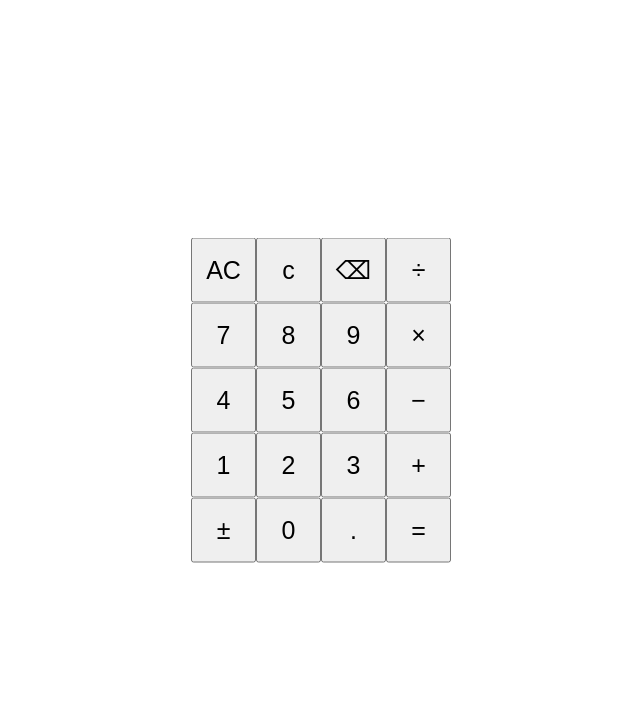
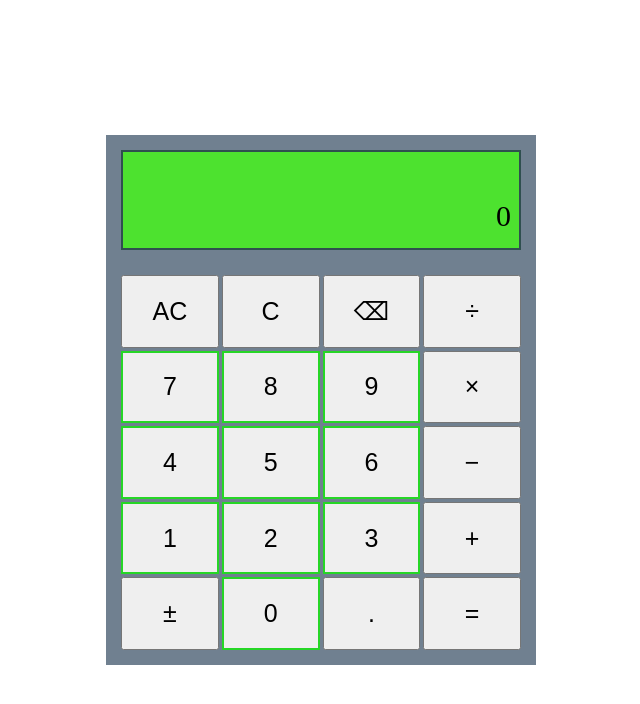
Before and after one commit to Jgvan/calculator, a plain HTML site: page index.html in a window 1280 px wide. Shown: the whole page, without its empty margins (319-959 px from the left). Drawn offline with Linux system fonts and the light colour scheme.

Commit message:
Add the rest of the calculator buttons and style. Wire up the number buttons to the display

```diff
--- a/index.html
+++ b/index.html
@@ -1,5 +1,6 @@
 <!DOCTYPE html>
 <html lang="en">
+
 <head>
     <meta charset="UTF-8">
     <meta http-equiv="X-UA-Compatible" content="IE=edge">
@@ -8,15 +9,22 @@
     <script src="script.js" defer></script>
     <title>Document ⌫</title>
 </head>
+
 <body>
     <div class="body">
+        <div class="frame">
             <div class="display">
+                <div class="result">
 
+                </div>
+                <div class="input">
+
+                </div>
             </div>
             <div class="buttons">
                 <div class="btn-row">
                     <button>AC</button>
-                <button>c</button>
+                    <button>C</button>
                     <button>⌫</button>
                     <button>&divide;</button>
                 </div>
@@ -46,5 +54,7 @@
                 </div>
             </div>
         </div>
+    </div>
 </body>
+
 </html>
--- a/script.js
+++ b/script.js
@@ -1,4 +1,13 @@
 let result = 0;
+let input = "0";
+
+//Elements
+const numpad = document.querySelectorAll(".numpad");
+const displayInput = document.querySelector(".input");
+
+//Button bindings
+
+numpad.forEach(btn => btn.addEventListener("click", numberInput));
 
 function add(a, b) {
     return a + b;
@@ -16,10 +25,34 @@ function divide(a, b) {
     return a / b;
 }
 
-function operate(event){
+function operate(event) {
     let operator = event.target.value
 }
 
 function add(num1, num2) {
     return num1 + num2;
-  }
+}
+
+function clearAll(){
+    result = 0;
+    input = 0;
+    updateDisplayInput();
+}
+
+function numberInput(event) {
+    let number = event.target.value;
+    if (input == "0") {
+        input = number;
+    }
+    else {
+        input += number;
+    }
+    updateDisplayInput();
+}
+
+function updateDisplayInput() {
+    displayInput.textContent = input;
+}
+
+
+clearAll();
--- a/styles.css
+++ b/styles.css
@@ -14,12 +14,66 @@ body {
     transform: translateX(-50%) translateY(-50%);
 }
 
-button {
-    height: 65px;
-    width: 65px;
+.frame {
+    height: 500px;
+    width: 400px;
+    background-color: slategray;
+    box-sizing: content-box;
+    border: darkslategrey;
+    padding: 15px;
+    display: flex;
+    flex-direction: column;
+    justify-content: space-between;
+}
+
+.display {
+    height: 100px;
+    width: 100%;
+    background-color: rgb(77, 226, 47);
+    border: 2px solid darkslategrey;
+    text-align: end;
+    display: flex;
+    justify-content: space-around;
+    flex-direction: column;
+}
+
+.frame button {
+    height: 100%;
+    width: 25%;
     font-size: 25px;
 }
 
+.buttons {
+    display: flex;
+    flex-direction: column;
+    justify-content: center;
+    height: 75%;
+    gap: 3px;
+}
+
 .btn-row {
+    height: 20%;
     display: flex;
+    gap: 3px;
 }
+
+.numpad {
+    border: 2px solid rgb(38, 214, 38);
+}
+
+.numpad:active {
+    border-color: red;
+}
+
+.result,
+.input {
+    margin: 0 8px 0 8px;
+}
+
+.result {
+    font-size: 20px;
+}
+
+.input {
+    font-size: 30px;
+}
```
Lines whose indentation alone changed are shown as unchanged.
